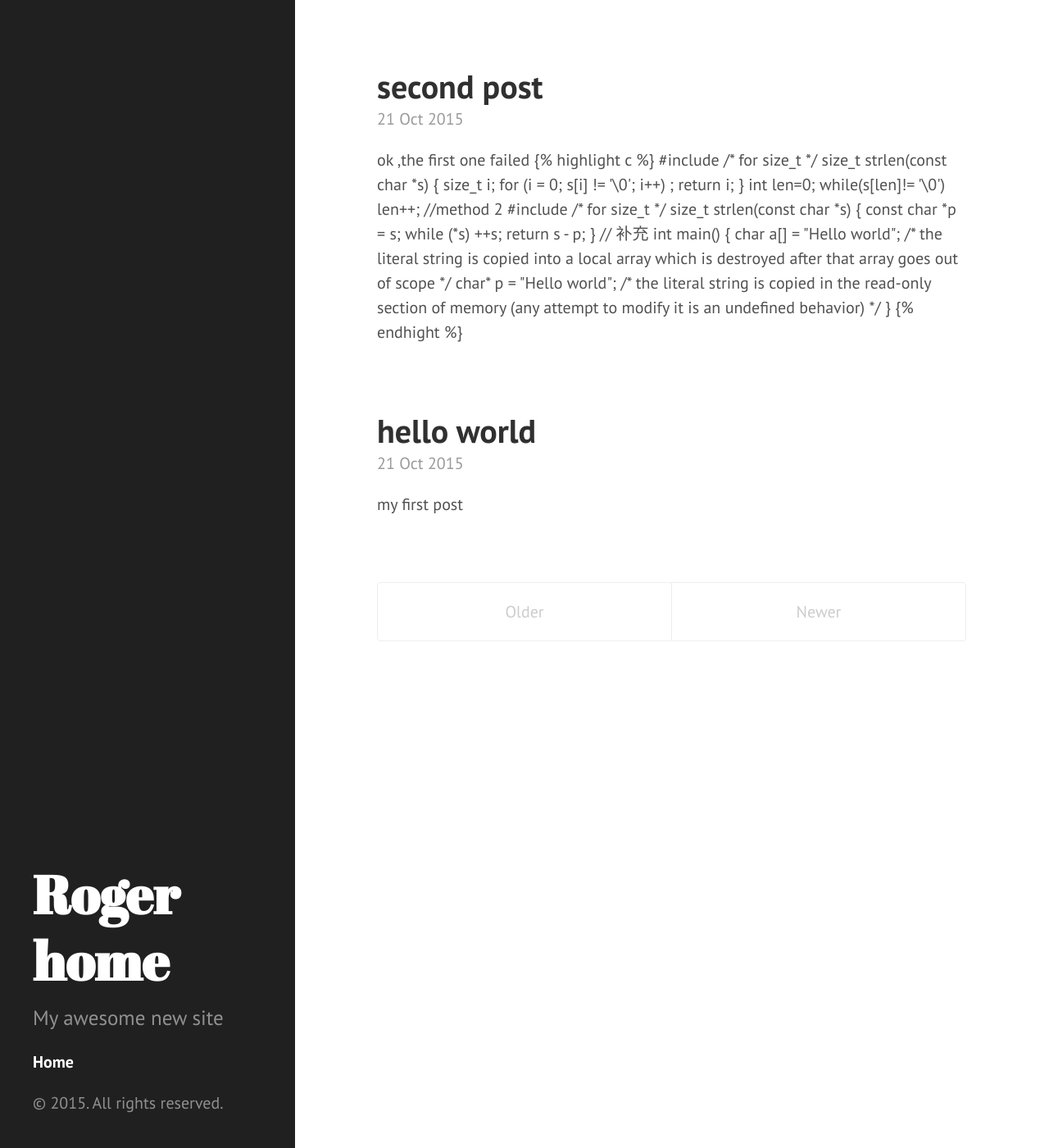
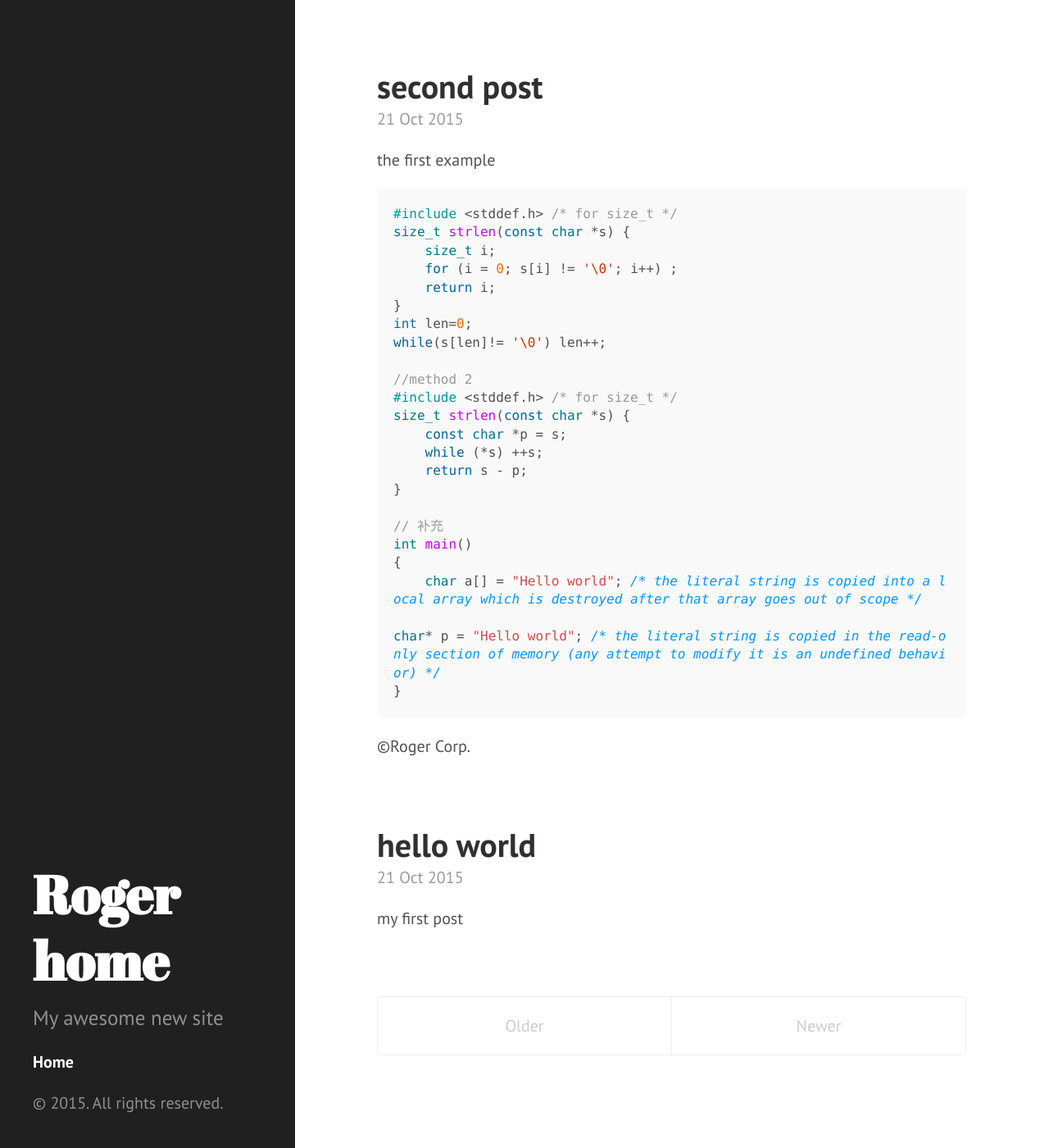
Before and after one commit to Roger8/Roger8.github.io, a Jekyll site: the page built from index.html, in a window 1280 px wide and 1400 px high. Shown: the whole window at 82% size. Built offline with Jekyll 4.4.1, drawn with Linux system fonts in a browser that asks for light colours; the list of posts is cut into pages by our own code.

Commit message:
Update 2015-10-21-second.markdown

````diff
--- a/_posts/2015-10-21-second.markdown
+++ b/_posts/2015-10-21-second.markdown
@@ -3,8 +3,8 @@ published: true
 title: second post
 layout: post
 ---
-ok ,the first one failed
-{% highlight c %}
+the first example
+```cpp
 #include <stddef.h> /* for size_t */
 size_t strlen(const char *s) {
     size_t i;
@@ -29,4 +29,6 @@ int main()
 
 char* p = "Hello world"; /* the literal string is copied in the read-only section of memory (any attempt to modify it is an undefined behavior) */
 }
-{% endhight %}
+```
+
+&copy;Roger Corp.
````
